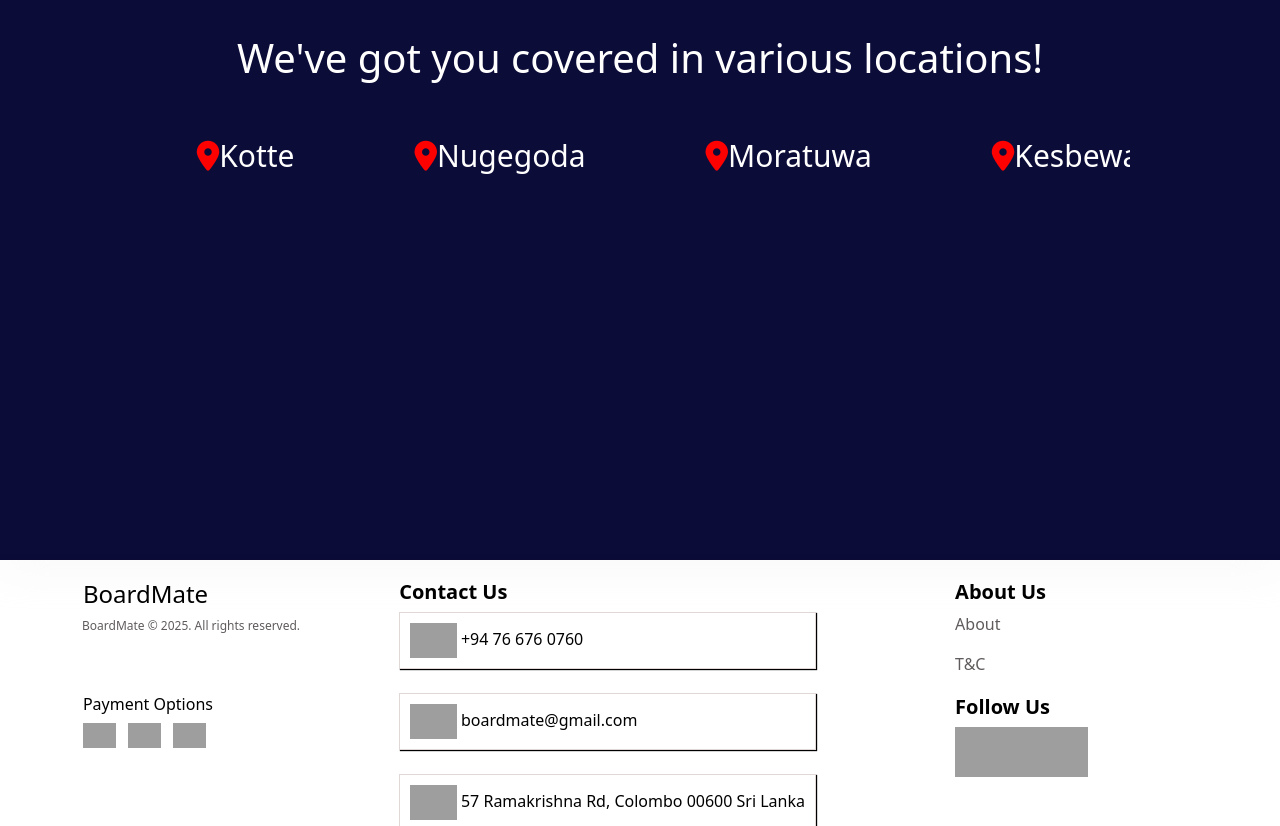
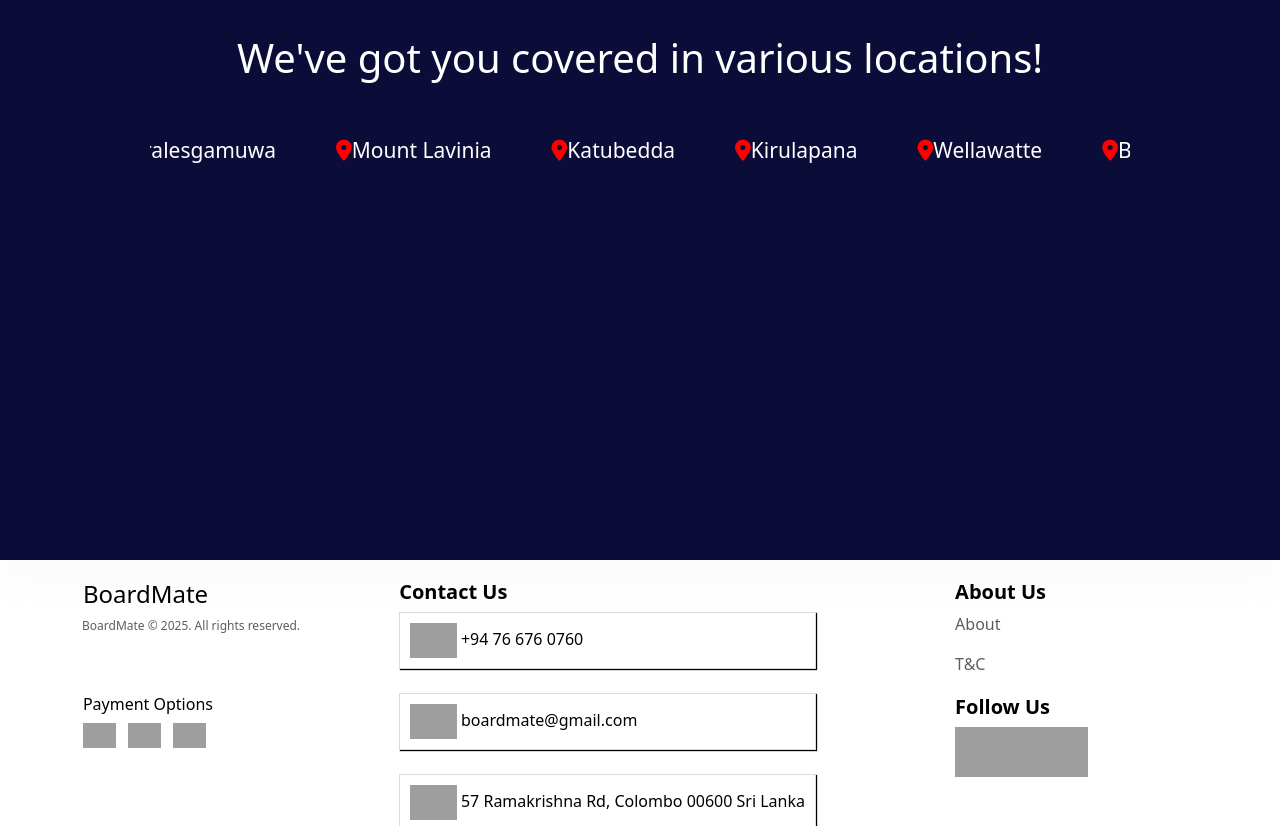
Before and after one commit to minindugimshan/BoardMate, a React (Vite) app: page /Map in a window 1280 px wide. Shown: the part 1040-1866 px from the top of the page. Built offline with nearby package versions, Linux system fonts and the light colour scheme; grey boxes are pictures that could not be loaded.

Commit message:
Changed few css in map.css

```diff
--- a/src/components/Home/Home.css
+++ b/src/components/Home/Home.css
@@ -37,7 +37,7 @@
     border-radius: 50px;
     box-shadow: 0px 4px 10px rgba(0, 0, 0, 0.2);
     backdrop-filter: blur(10px);
-    width: 80%;
+    width: 75% !important;
     margin: 20px auto;
     margin-top: 16%;
     align-items: center;
--- a/src/components/Map/Map.css
+++ b/src/components/Map/Map.css
@@ -191,7 +191,7 @@
 .locations{
     display: flex;
     white-space: nowrap;
-    gap: 80px;
+    gap: 20px;
     flex-shrink: 0;
     width: 180%;
     position: relative;
@@ -227,12 +227,12 @@
 
 .slide-wrapper{
     display: flex;
-    width: 70%;
-    animation: 14s slide linear infinite;
+    width: 100%;
+    animation: 17s slide linear infinite;
 }
 
 .locations h2{
-    font-size: 30px;
+    font-size: 21px;
     color: white;
     margin: 0 20px;
 }
@@ -396,7 +396,7 @@
     }
 }
 
-
+/* Leaflet map */
 .leaflet-container{
     margin-top: 10%;
     margin-right: 5%;
--- a/src/components/Map/Map.jsx
+++ b/src/components/Map/Map.jsx
@@ -360,12 +360,15 @@
                 if (!coordinates) return null;
                 return (
                     <Marker key={property.id} position={[coordinates.lat, coordinates.lng]} icon={markerIcon}>
+
                             <Popup>
                                 <b>{property.name}</b> <br /> <br />
                                 Type : {property.type} <br />
                                 Location : {property.location} <br />
                                 Price: {property.price} LKR <br />
                             </Popup>
+
+
                     </Marker>
                     ) ;
                 })}
@@ -392,23 +395,55 @@
                 </h2>
                 <h2>
                     <span className='fa'>&#xf3c5;</span>
-                    Kotte
-                </h2>
-                <h2>
-                    <span className='fa'>&#xf3c5;</span>
                     Nugegoda
                 </h2>
                 <h2>
                     <span className='fa'>&#xf3c5;</span>
-                    Moratuwa
+                    Boralesgamuwa
                 </h2>
                 <h2>
                     <span className='fa'>&#xf3c5;</span>
-                    Kesbewa
+                    Mount Lavinia
                 </h2>
                 <h2>
                     <span className='fa'>&#xf3c5;</span>
-                    Homagama
+                    Katubedda
+                </h2>
+                <h2>
+                    <span className='fa'>&#xf3c5;</span>
+                    Kirulapana
+                </h2>
+                <h2>
+                    <span className='fa'>&#xf3c5;</span>
+                    Wellawatte
+                </h2>
+                <h2>
+                    <span className='fa'>&#xf3c5;</span>
+                    Bambalapitiya
+                </h2>
+                <h2>
+                    <span className='fa'>&#xf3c5;</span>
+                    Kollupitiya
+                </h2>
+                <h2>
+                    <span className='fa'>&#xf3c5;</span>
+                    Rathmalana
+                </h2>
+                <h2>
+                    <span className='fa'>&#xf3c5;</span>
+                    Pepiliyana
+                </h2>
+                <h2>
+                    <span className='fa'>&#xf3c5;</span>
+                    Zoyzapura
+                </h2>
+                <h2>
+                    <span className='fa'>&#xf3c5;</span>
+                    Kalubowila
+                </h2>
+                <h2>
+                    <span className='fa'>&#xf3c5;</span>
+                    Wijerama
                 </h2>
 
             </div>
@@ -425,23 +460,55 @@
                 </h2>
                 <h2>
                     <span className='fa'>&#xf3c5;</span>
-                    Kotte
-                </h2>
-                <h2>
-                    <span className='fa'>&#xf3c5;</span>
                     Nugegoda
                 </h2>
                 <h2>
                     <span className='fa'>&#xf3c5;</span>
-                    Moratuwa
+                    Boralesgamuwa
                 </h2>
                 <h2>
                     <span className='fa'>&#xf3c5;</span>
-                    Kesbewa
+                    Mount Lavinia
                 </h2>
                 <h2>
                     <span className='fa'>&#xf3c5;</span>
-                    Homagama
+                    Katubedda
+                </h2>
+                <h2>
+                    <span className='fa'>&#xf3c5;</span>
+                    Kirulapana
+                </h2>
+                <h2>
+                    <span className='fa'>&#xf3c5;</span>
+                    Wellawatte
+                </h2>
+                <h2>
+                    <span className='fa'>&#xf3c5;</span>
+                    Bambalapitiya
+                </h2>
+                <h2>
+                    <span className='fa'>&#xf3c5;</span>
+                    Kollupitiya
+                </h2>
+                <h2>
+                    <span className='fa'>&#xf3c5;</span>
+                    Rathmalana
+                </h2>
+                <h2>
+                    <span className='fa'>&#xf3c5;</span>
+                    Pepiliyana
+                </h2>
+                <h2>
+                    <span className='fa'>&#xf3c5;</span>
+                    Zoyzapura
+                </h2>
+                <h2>
+                    <span className='fa'>&#xf3c5;</span>
+                    Kalubowila
+                </h2>
+                <h2>
+                    <span className='fa'>&#xf3c5;</span>
+                    Wijerama
                 </h2>
 
             </div>
```
Lines whose indentation alone changed are shown as unchanged.
